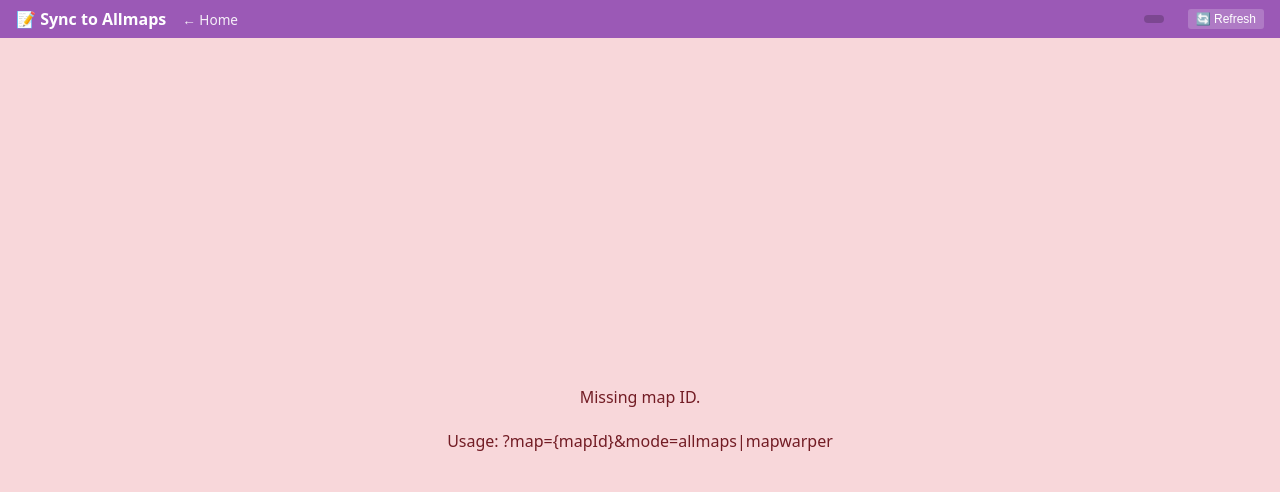
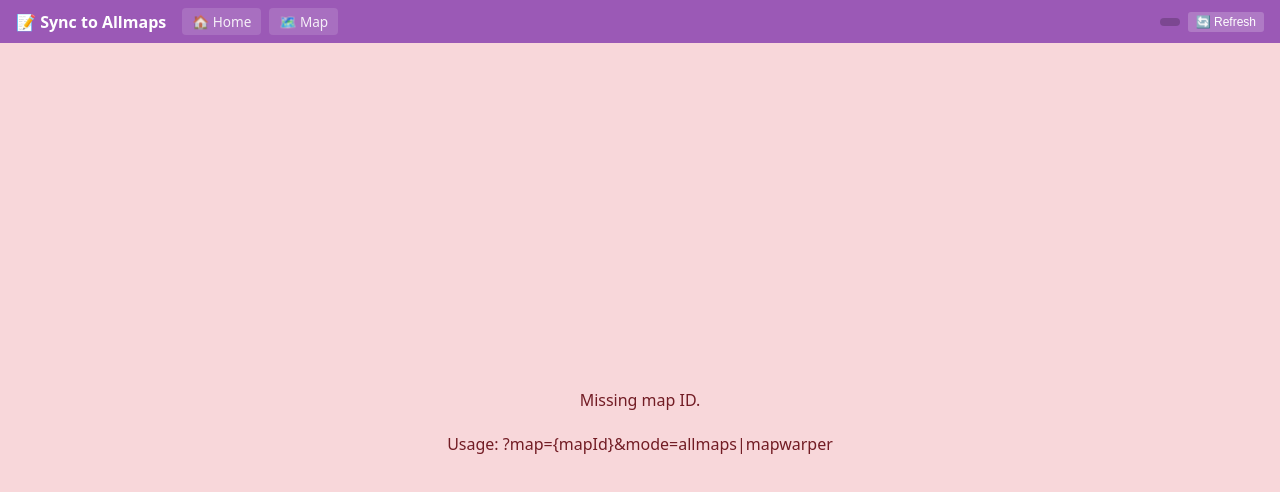
Before and after one commit to ramSeraph/mapwarper_allmaps_bridge, a website with bundled scripts: page sync/editor.html in a window 1280 px wide. Built offline with nearby package versions, Linux system fonts and the light colour scheme.

Commit message:
Editor: add Home/Map nav buttons, move controls to right

```diff
--- a/sync/editor.html
+++ b/sync/editor.html
@@ -21,8 +21,12 @@
     .header.allmaps { background: #9b59b6; }
     .header.mapwarper { background: #e67e22; }
     .header h1 { font-size: 1rem; white-space: nowrap; }
-    .header a { color: #fff; text-decoration: none; font-size: 0.85rem; white-space: nowrap; opacity: 0.9; }
-    .header a:hover { opacity: 1; }
+    .header a, .header .nav-btn { color: #fff; text-decoration: none; font-size: 0.85rem; white-space: nowrap; opacity: 0.9; }
+    .header a:hover, .header .nav-btn:hover { opacity: 1; }
+    .nav-buttons { display: flex; gap: 8px; }
+    .nav-btn { background: rgba(255,255,255,0.15); padding: 4px 10px; border-radius: 4px; border: none; cursor: pointer; }
+    .nav-btn:hover { background: rgba(255,255,255,0.25); }
+    .right-controls { display: flex; align-items: center; gap: 8px; margin-left: auto; }
 
     .copy-section {
       display: flex;
@@ -145,11 +149,16 @@
 <body>
   <div class="header" id="header">
     <h1 id="title">📝 Editor</h1>
-    <a href="./">← Home</a>
-    <a href="" id="compare-link">⚖️ Compare</a>
-    <div id="copy-controls"></div>
-    <div id="sync-status"></div>
-    <button class="btn" id="refresh-btn" onclick="refreshStatus()" style="margin-left:8px;">🔄 Refresh</button>
+    <div class="nav-buttons">
+      <a href="./" class="nav-btn">🏠 Home</a>
+      <a href="./" id="map-link" class="nav-btn">🗺️ Map</a>
+    </div>
+    <div class="right-controls">
+      <div id="copy-controls"></div>
+      <div id="sync-status"></div>
+      <a href="" id="compare-link" class="nav-btn">⚖️ Compare</a>
+      <button class="btn" id="refresh-btn" onclick="refreshStatus()">🔄 Refresh</button>
+    </div>
   </div>
   <div id="content"></div>
   <script type="module" src="editor.js"></script>
--- a/sync/editor.js
+++ b/sync/editor.js
@@ -13,11 +13,17 @@ const headerEl = document.getElementById('header');
 const titleEl = document.getElementById('title');
 const syncStatusEl = document.getElementById('sync-status');
 const compareLinkEl = document.getElementById('compare-link');
+const mapLinkEl = document.getElementById('map-link');
 
 // Set up header based on mode
 headerEl.classList.add(mode);
 titleEl.textContent = mode === 'mapwarper' ? '📝 Sync to MapWarper' : '📝 Sync to Allmaps';
 document.title = mode === 'mapwarper' ? 'Sync to MapWarper' : 'Sync to Allmaps';
+
+// Set map link with mapId in search query
+if (mapId) {
+  mapLinkEl.href = `./?q=${mapId}`;
+}
 
 if (!mapId) {
   contentEl.innerHTML = '<div class="error">Missing map ID.<br><br>Usage: ?map={mapId}&mode=allmaps|mapwarper</div>';
```
